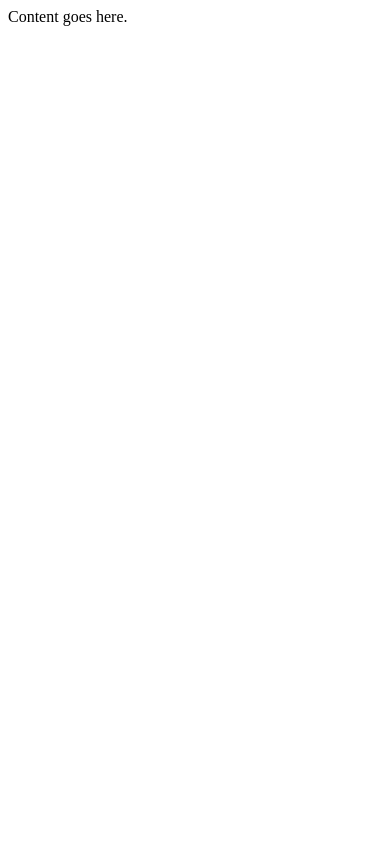
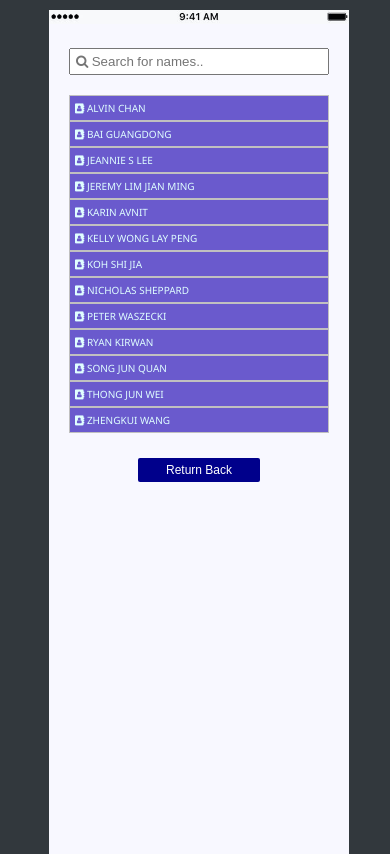
Before and after one commit to jiaemi46/OurCommonApp, a website: page SITApp/SITApp/www/views/lecturer_consultation.html in a window 390 px wide. Drawn offline with Linux system fonts and the light colour scheme; some packages are replaced by stand-ins of ours.

Commit message:
Search Lecturer UI & function
This function is part of "Lecturer Consultation".  User can search the lecturer's name.

```diff
--- /dev/null
+++ b/SITApp/SITApp/www/css/lecturer_consultation/lecturer_name_search.css
@@ -0,0 +1,52 @@
+/**
+ * Date Created: 06/06/2018
+ * Author: Kelly Wong
+ */
+
+* {
+    box-sizing: border-box;
+}
+
+#back {
+    margin: 25px 10px 10px 10px;
+    background-color: #00008B;
+    border: none;
+    color: white;
+    padding: 5px 28px;
+    text-align: center;
+    text-decoration: none;
+    display: inline-block;
+    font-size: 12px;
+    font-family: arial;
+    border-radius: 2px;
+}
+
+#myInput {
+    width: -webkit-fill-available;
+    padding: 5px 5px 5px 5px;
+    margin: 20px 20px 20px 20px;
+}
+
+#namesList{
+    list-style-type: none;
+    padding: 0px;
+    margin: 0px;
+}
+
+#namesList li a {
+   border: 0.5px solid #C0C0C0;
+   margin-top: -1px;
+   background-color: #6A5ACD;
+   padding: 5px;
+   text-decoration: none;
+   text-align: left;
+   font-size: 10px;
+   color: #E0FFFF;
+   display: block;
+   margin: 0px 20px 0px 20px;
+}
+
+#namesList li a:hover:not(.header) {
+   background-color: #2F4F4F;
+   border-color: #FFD700;
+}
--- /dev/null
+++ b/SITApp/SITApp/www/scripts/lecturer_consultation/lecturer_name_search.js
@@ -0,0 +1,33 @@
+/**================================
+ * Date Created: 06/06/2018
+ * Author: Kelly Wong
+ ==================================*/
+
+
+/**
+Desc: Return back to previous page
+*/
+function returnBack() {
+    window.history.back()
+}
+
+
+/**
+Desc: Filter lecturers' name
+*/
+function namesFilter() {
+    var input, filter, ul, li, a, i;
+    input = document.getElementById("myInput");
+    filter = input.value.toUpperCase();
+    ul = document.getElementById("namesList");
+    li = ul.getElementsByTagName("li");
+    for (i = 0; i < li.length; i++) {
+        a = li[i].getElementsByTagName("a")[0];
+        if (a.innerHTML.toUpperCase().indexOf(filter) > -1) {
+            li[i].style.display = "";
+        } else {
+            li[i].style.display = "none";
+
+        }
+    }
+}
--- a/SITApp/SITApp/www/views/lecturer_consultation.html
+++ b/SITApp/SITApp/www/views/lecturer_consultation.html
@@ -1,9 +1,55 @@
 <!DOCTYPE html>
 <html>
 <head>
-    <title></title>
+    <meta http-equiv="content-type" content="text/html; charset=UTF-8" />
+    <meta name="format-detection" content="telephone=no">
+    <meta name="msapplication-tap-highlight" content="no">
+    <meta name="viewport" content="user-scalable=no, initial-scale=1, maximum-scale=1, minimum-scale=1, width=device-width">
+
+    <!-- CSS Layout -->
+    <link rel="stylesheet" type="text/css" href="../css/index.css">
+    <link rel="stylesheet" type="text/css" href="../css/lecturer_consultation/lecturer_name_search.css">
+    <link rel="stylesheet" href="https://cdnjs.cloudflare.com/ajax/libs/font-awesome/4.7.0/css/font-awesome.min.css">
+
+    <title>Lecturer Consultation</title>
+
 </head>
 <body>
-    <div>Content goes here.</div>
+    <div class="app">
+        <img src="../images/battery_life.jpg" alt="default" />
+
+        <!-- Search Field Bar-->
+        <input type="text" id="myInput" onkeyup="namesFilter()" placeholder="&#xF002; Search for names.."
+               title="Type in a name" style="font-family: FontAwesome, Arial; font-style: normal">
+
+        <!-- List of names [hardcode] -->
+        <ul id="namesList">
+            <li><a href="lecturer_calendar.html"><i class="fa fa-address-book"></i>  Alvin Chan</a></li>
+            <li><a href="lecturer_calendar.html"><i class="fa fa-address-book"></i>  Bai Guangdong</a></li>
+            <li><a href="lecturer_calendar.html"><i class="fa fa-address-book"></i>  Jeannie S Lee</a></li>
+            <li><a href="lecturer_calendar.html"><i class="fa fa-address-book"></i>  Jeremy Lim Jian Ming</a></li>
+            <li><a href="lecturer_calendar.html"><i class="fa fa-address-book"></i>  Karin Avnit</a></li>
+            <li><a href="lecturer_calendar.html"><i class="fa fa-address-book"></i>  Kelly Wong Lay Peng</a></li>
+            <li><a href="lecturer_calendar.html"><i class="fa fa-address-book"></i>  Koh Shi Jia</a></li>
+            <li><a href="lecturer_calendar.html"><i class="fa fa-address-book"></i>  Nicholas Sheppard</a></li>
+            <li><a href="lecturer_calendar.html"><i class="fa fa-address-book"></i>  Peter Waszecki</a></li>
+            <li><a href="lecturer_calendar.html"><i class="fa fa-address-book"></i>  Ryan Kirwan</a></li>
+            <li><a href="lecturer_calendar.html"><i class="fa fa-address-book"></i>  Song Jun Quan</a></li>
+            <li><a href="lecturer_calendar.html"><i class="fa fa-address-book"></i>  Thong Jun Wei</a></li>
+            <li><a href="lecturer_calendar.html"><i class="fa fa-address-book"></i>  Zhengkui Wang</a></li>
+        </ul>
+
+        <!-- Back -->
+        <button type="button" id="back" onclick="returnBack()">Return Back</button>
+
+        <!--END of Code here-->
+    </div>
+    <script type="text/javascript" src="cordova.js"></script>
+    <script type="text/javascript" src="scripts/platformOverrides.js"></script>
+    <script type="text/javascript" src="scripts/index.js"></script>
+
+    <!-- Lecturers' Name Filter [Javascript Function] -->
+    <script type="text/javascript" src="../scripts/lecturer_consultation/lecturer_name_search.js"></script>
+
 </body>
 </html>
```
Also changed, not shown: SITApp/SITApp/www/index.html (+1 -1 lines), SITApp/SITApp/www/views/lecturer_calendar.html (added, +9 -0 lines).
